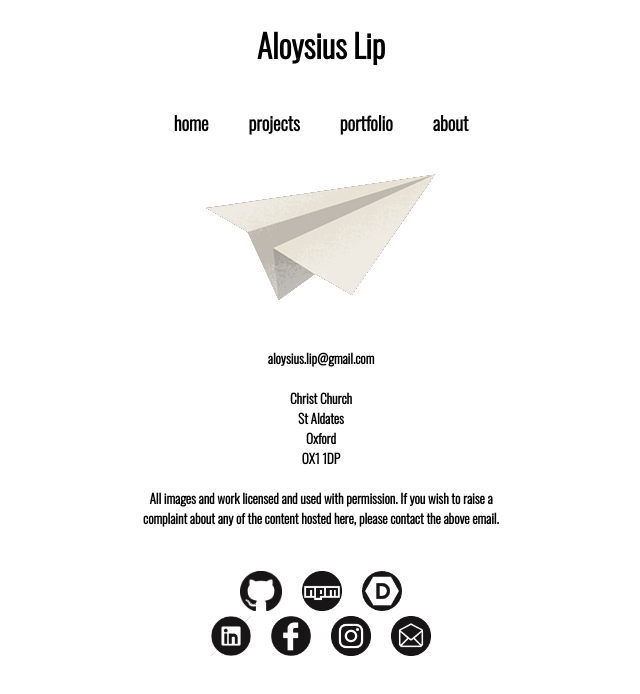
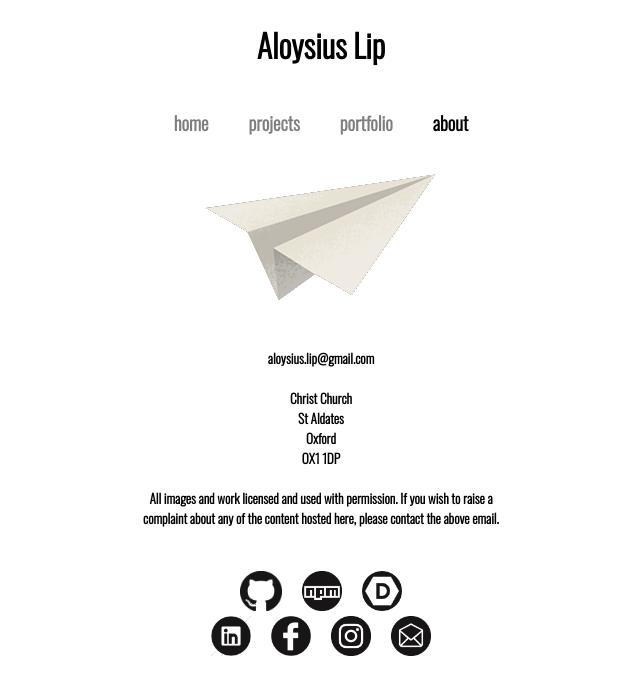
Before and after one commit to aloysiuslip/aloysiuslip.github.io, a React (Create React App) app: page /about in a window 1280 px wide. Shown: the top 694 px of the page, without its empty margins (319-959 px from the left). Built offline with nearby package versions, Linux system fonts and the light colour scheme; a web font is replaced by a local one.

Commit message:
Added location highlighted navigation bar

```diff
--- a/src/App.scss
+++ b/src/App.scss
@@ -51,8 +51,14 @@ a {
 	margin: auto;
 }
 
-.navigation a {
+.navigation > a {
 	padding: 0px 20px;
+	opacity: 0.5;
+}
+
+.navigation > a:hover {
+	padding: 0px 20px;
+	opacity: 0.75;
 }
 
 .signature {
--- a/src/common/navigation.jsx
+++ b/src/common/navigation.jsx
@@ -4,24 +4,29 @@ import {Link} from 'react-router-dom';
 export default class Navigation extends React.Component {
 
 	render() {
+		const pages = {
+			home: {
+				_aliases: ['']
+			},
+			projects: {},
+			portfolio: {},
+			articles: {
+				display: 'none'
+			},
+			about: {}
+		}
 		return (
-			<div className="navigation">
-				<Link to="/home">
-					<h3>home</h3>
-				</Link>
-				<Link to="/projects">
-					<h3>projects</h3>
-				</Link>
-				<Link to="/portfolio">
-					<h3>portfolio</h3>
-				</Link>
-				<Link to="/articles" style={{display: "none"}}>
-					<h3>articles</h3>
-				</Link>
-				<Link to="/about">
-					<h3>about</h3>
-				</Link>
+			<div className='navigation'>
+				{Object.entries(pages).map(([k, v]) => {
+					if ((v._aliases || []).concat([k]).some(p => window.location.pathname === '/' + p)) v.opacity = 1.0;
+					if (v._aliases) delete v._aliases;
+					return (
+						<Link to={'/' + k} style={v}>
+							<h3>{k}</h3>
+						</Link>
+					)
+				})}
 			</div>
-		);
+		)
 	}
 }
--- a/src/pages/Home.jsx
+++ b/src/pages/Home.jsx
@@ -1,4 +1,6 @@
 import React from 'react';
+import {Link} from 'react-router-dom';
+
 import Title from '../common/title';
 import Navigation from '../common/navigation';
 import Signature from '../common/signature';
@@ -20,7 +22,7 @@ export default class Home extends React.Component {
 							<div>
 								<h1>Oxford Hack 2018</h1>
 								<h4>An international coding competition inviting students from pre-University to DPhil. Leader of the team 'ParliaMate', overall competition winners and winners of the 'Deloitte API Prize' and the 'Google Cloud Compute Challenge'</h4>
-								<div><a href='/projects'>PROJECT</a></div>
+								<div><Link to='/projects'>PROJECT</Link></div>
 							</div>
 						</div>
 					</div>
```
